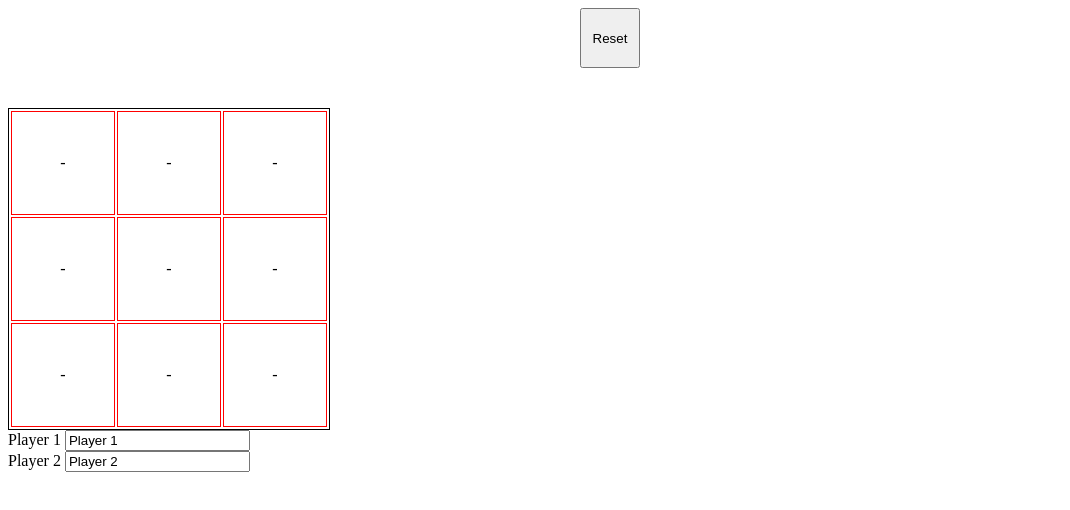
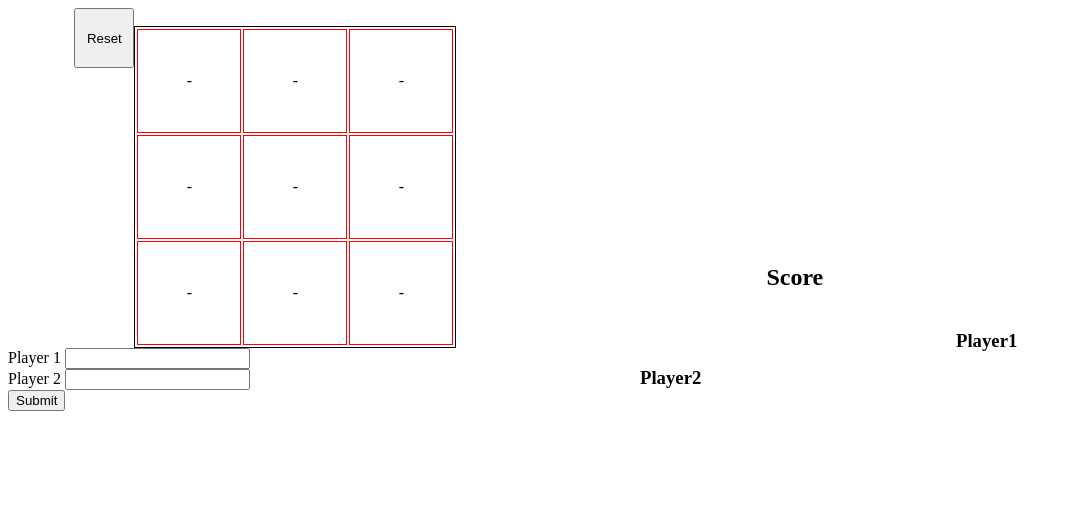
Before and after one commit to ahmadaladdasi/mini-app-1, a plain HTML site: page index.html in a window 1280 px wide. Shown: the whole page, without its empty margins (0-1070 px from the left). Drawn offline with Linux system fonts and the light colour scheme.

Commit message:
completed tic tac toe

```diff
--- a/app.js
+++ b/app.js
@@ -13,7 +13,8 @@ var board = [[signR,signR,signR],
 const resetGame = () => {
    player = [signX,signO];
    current_player = player[0];
-
+   players_names = [document.getElementById('name1').innerHTML,document.getElementById('name2').innerHTML]
+   console.log(players_names);
    board = [[signR,signR,signR],
                [signR,signR,signR],
                [signR,signR,signR]];
@@ -65,7 +66,7 @@ const checkWin = () => {
     alert(`${current_player} won`);
     resetGame();
   }
-  else if(((board[0][1]) === board[1][1]) && ((board[0][1]) === board[0][2]) && (board[0][1] !== signR )&& (board[1][1] !== signR)){
+  else if(((board[0][1]) === board[1][1]) && ((board[0][1]) === board[2][1]) && (board[0][1] !== signR )&& (board[1][1] !== signR)){
     alert(`${current_player} won`);
     resetGame();
 
@@ -87,10 +88,17 @@ const checkWin = () => {
 
 }
 
+const setNames = () => {
 
+}
 
 document.addEventListener("DOMContentLoaded", function(event) {
     //Do work
+    document.getElementById('names').addEventListener("click", (e) =>{
+      event.preventDefault();
+      console.log(e);
+    });
     document.getElementById('tab').addEventListener("click", (e) => {modifyBoard([parseInt(e.target.id.slice(3,4)),parseInt(e.target.id.slice(8,9))])});
     document.getElementById("reset").addEventListener("click", () => {resetGame()});
+
 });
--- a/index.html
+++ b/index.html
@@ -6,35 +6,40 @@
     <title>Tic-Tac-Toe</title>
   </head>
   <body>
-    <div id = "reset"> <button id="reset-btn">Reset</button></div>
+    <div id = "reset"> <button id="reset-btn">Reset</button></div><br>
     <div id = "table">
       <table id="tab">
         <tr>
           <td id="row0-col0">-</td>
           <td id="row0-col1">-</td>
-          <td id ="row0-col2">-</td>
+          <td id="row0-col2">-</td>
         </tr>
         <tr>
           <td id="row1-col0">-</td>
           <td id="row1-col1">-</td>
-          <td id ="row1-col2">-</td>
+          <td id="row1-col2">-</td>
         </tr>
         <tr>
           <td id="row2-col0">-</td>
           <td id="row2-col1">-</td>
-          <td id ="row2-col2">-</td>
+          <td id="row2-col2">-</td>
         </tr>
       </table>
     </div>
-    <div id = "form">
+    <div id="form">
       <form>
         <label for="p1">Player 1</label>
-        <input type="text" id ="name1" value="Player 1"><br>
+        <input type="text" id ="name1" value=""><br>
         <label for="p2">Player 2</label>
-        <input type="text" id ="name2" value="Player 2"><br>
+        <input type="text" id ="name2" value=""><br>
+        <input id ="names" type="submit">
       </form>
     </div>
     <br>
+    <h2> Score </h2>
+    <h3 id="n1">Player1</h3>
+    <h3 id="n2">Player2</h3>
+
     <script src="app.js"></script>
   </body>
 </html>
--- a/style.css
+++ b/style.css
@@ -18,9 +18,9 @@ td:active {
 }
 
 #reset {
-  width: 50%;
+  width: 10%;
   height: 100px;
-  float: center;
+  float: left;
 }
 
 button{
@@ -35,6 +35,13 @@ button{
 }
 
 #form{
-  width: 33%;
+  height: 200px;
+  width: 25%;
   float left;
 }
+
+h3{
+  float: right;
+  /* display: inline; */
+  width: 25%;
+}
```
